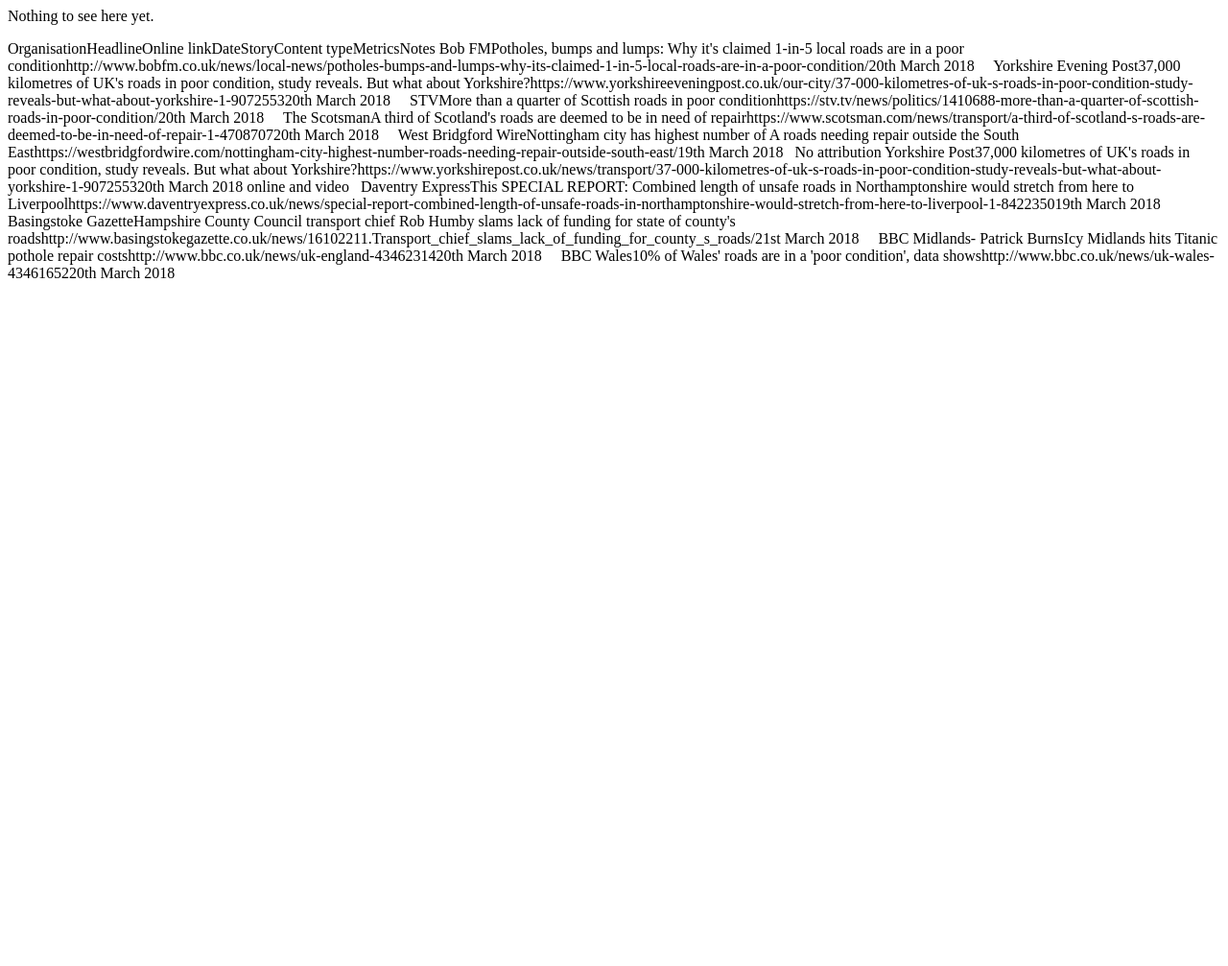
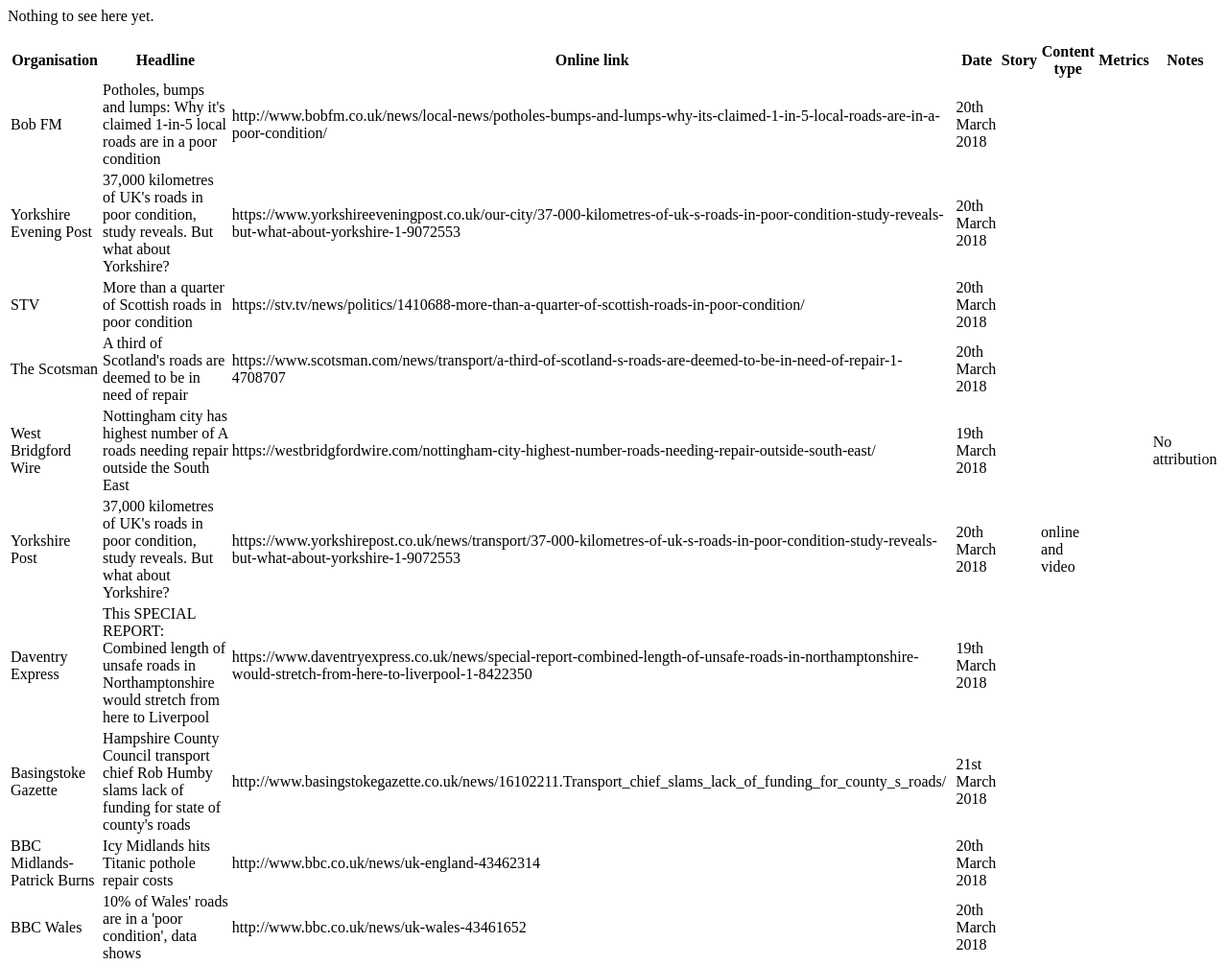
Before and after one commit to BBC-Data-Unit/shared-data-unit, a plain HTML site: page docs/index.html in a window 1280 px wide. Shown: the whole page at 96% size. Before the commit the page ends 800 px from the top, so only its background shows below. Drawn offline with Linux system fonts and the light colour scheme.

Commit message:
Update index.html

```diff
--- a/docs/index.html
+++ b/docs/index.html
@@ -4,7 +4,7 @@
 <body>
 <p>Nothing to see here yet.</p>
 
-<table">
+<table>
 <thead><tr class="tableizer-firstrow"><th>Organisation</th><th>Headline</th><th>Online link</th><th>Date</th><th>Story</th><th>Content type</th><th>Metrics</th><th>Notes</th></tr></thead><tbody>
  <tr><td>Bob FM</td><td>Potholes, bumps and lumps: Why it's claimed 1-in-5 local roads are in a poor condition</td><td>http://www.bobfm.co.uk/news/local-news/potholes-bumps-and-lumps-why-its-claimed-1-in-5-local-roads-are-in-a-poor-condition/</td><td>20th March 2018</td><td>&nbsp;</td><td>&nbsp;</td><td>&nbsp;</td><td>&nbsp;</td></tr>
  <tr><td>Yorkshire Evening Post</td><td>37,000 kilometres of UK's roads in poor condition, study reveals. But what about Yorkshire?</td><td>https://www.yorkshireeveningpost.co.uk/our-city/37-000-kilometres-of-uk-s-roads-in-poor-condition-study-reveals-but-what-about-yorkshire-1-9072553</td><td>20th March 2018</td><td>&nbsp;</td><td>&nbsp;</td><td>&nbsp;</td><td>&nbsp;</td></tr>
```
